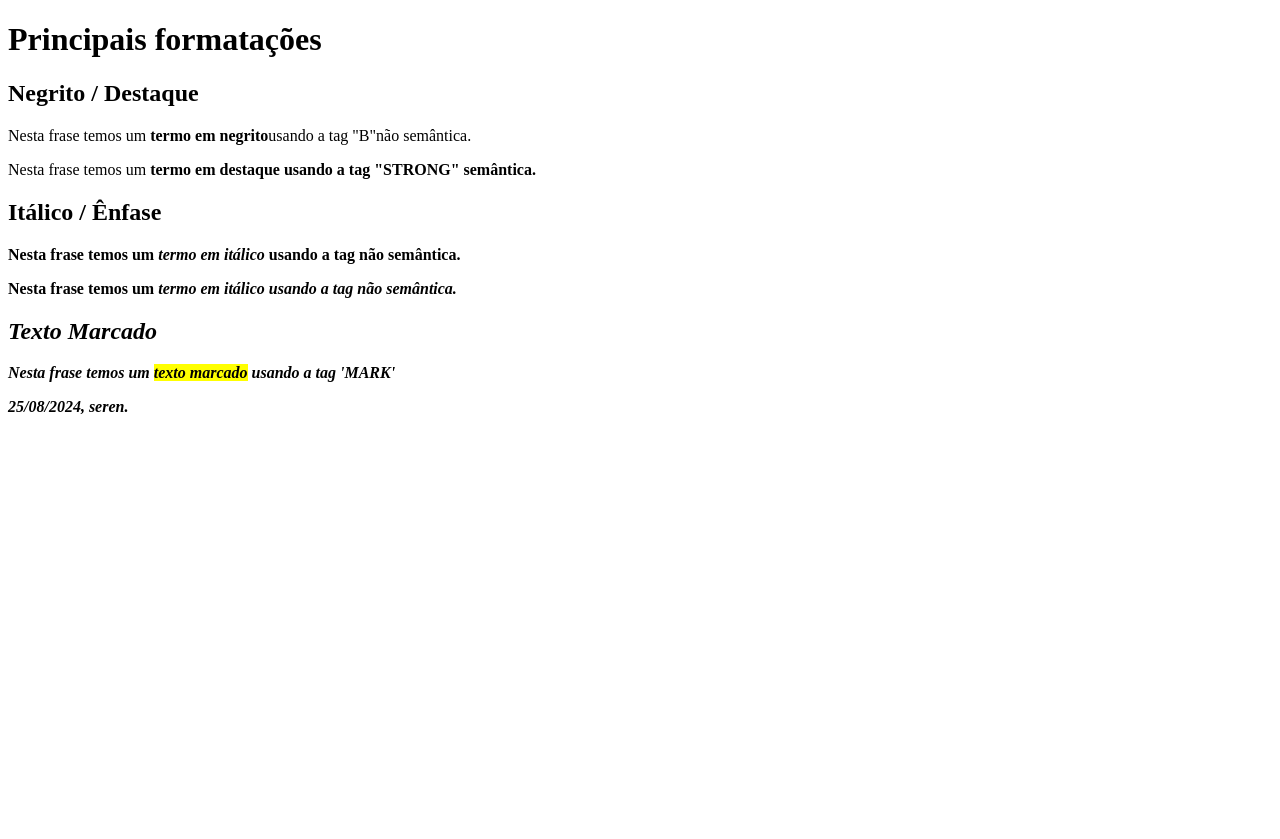
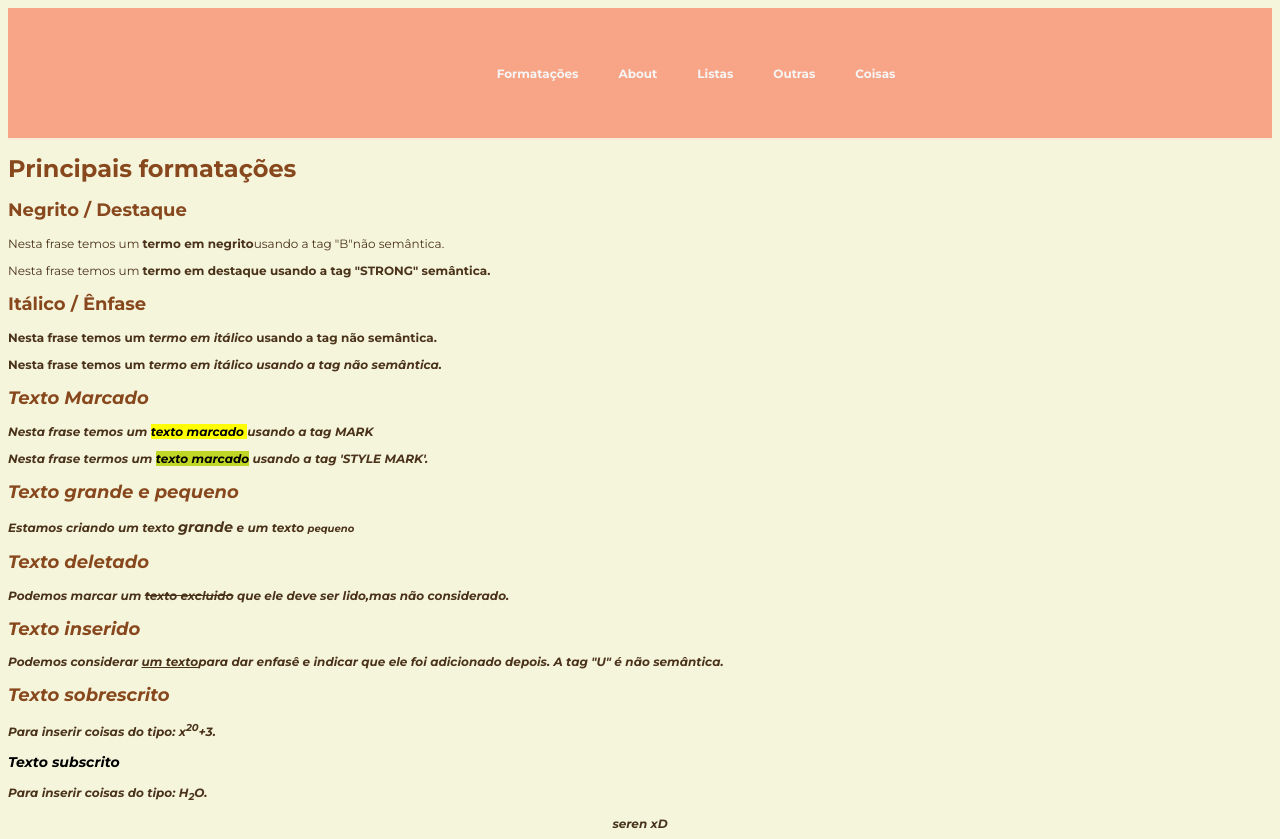
Before and after one commit to webseren/Ola-Mundo, a plain HTML site: page olamundosite/index.html in a window 1280 px wide. Before the commit the page ends 800 px from the top, so only its background shows below. Drawn offline with Linux system fonts and the light colour scheme.

Commit message:
Evolução...

```diff
--- a/olamundosite/index.html
+++ b/olamundosite/index.html
@@ -3,11 +3,24 @@
 <head>
     <meta charset="UTF-8">
     <meta name="viewport" content="width=device-width, initial-scale=1.0">
-    <title>Formataçaõ de texto!</title>
+    <title> minhas aulas & tal</title>
     <link rel="stylesheet" href="style.css">
     <link rel="preconnect" href="https://fonts.googleapis.com">
 <link rel="preconnect" href="https://fonts.gstatic.com" crossorigin>
 <link href="https://fonts.googleapis.com/css2?family=Montserrat:ital,wght@0,100..900;1,100..900&display=swap" rel="stylesheet">
+<link rel="icon" href="/olamundosite/favicon.ico" type="image/x-icon">
+<header>
+        <nav>
+            <ul>
+                <li><a href="./index.html">Formatações</a></li>
+                <li><a href="#about">About</a></li>
+                <li><a href="./listas.html">Listas</a></li>
+                <li><a href="./outros.html">Outras</a></li>
+                <li><a href="#Coisas">Coisas</a></li>
+            </ul>
+        </nav>
+    </div>
+</header>
 <body>
     <h1>Principais formatações</h1>
     <h2>Negrito / Destaque</h2>
@@ -17,7 +30,18 @@
     <p>Nesta frase temos um <i>termo em itálico</i> usando a tag não semântica.</p>
     <p>Nesta frase temos um <em>termo em itálico</i> usando a tag não semântica.</p>
     <h2>Texto Marcado</h2>
-    <p>Nesta frase temos um <mark>texto marcado</mark> usando a tag 'MARK' </p>
-    <footer> 25/08/2024, seren.</footer>
+    <p>Nesta frase temos um <mark>texto marcado </mark> usando a tag <B>MARK</B></p>
+    <p>Nesta frase termos um <mark style="background-color: #C0D725;">texto marcado</mark> usando a tag 'STYLE MARK'. </p> <!-- adicionar sempre mark antes-->
+    <h2>Texto grande e pequeno</h2>
+    <p>Estamos criando um texto <big>grande</big> e um texto <small>pequeno</small></p>  <!-- a tag "big" é obsoleta por isso fica em vermelho-->
+    <h2>Texto deletado</h2>
+    <p>Podemos marcar um <del>texto excluido</del> que ele deve ser lido,mas não considerado.</p>
+    <h2>Texto inserido</h2>
+    <p>Podemos considerar  <ins>um texto</ins>para dar enfasê e indicar que ele foi adicionado depois. A tag "U" é não semântica.</p>
+    <h2>Texto sobrescrito</h2>
+    <p>Para inserir coisas do tipo: x<sup>20</sup>+3.
+    <h3>Texto subscrito</h3>
+    <p>Para inserir coisas do tipo: H<sub>2</sub>O.</p>
+    <footer> seren xD</footer>
 </body>
 </html>
--- /dev/null
+++ b/olamundosite/style.css
@@ -0,0 +1,59 @@
+body {
+        font-family: 'Montserrat';
+        font-size: 12px;
+        background-color: beige
+    }
+    header {
+        display: flex;
+        justify-content: space-between; /* espaço entro logo e navegação */
+        align-items: center; /* centraliza o conteúdo verticalmente */
+        background-color: hsl(16, 89%, 75%);
+        color: antiquewhite;
+        height: 70px;
+        padding: 30px;
+        box-shadow: 0 2px; rgba(0, 0, 0, 0.1);
+        }
+
+
+nav ul {
+        list-style: none; /* remove as bolinhas da lista */
+        display: flex; /* exibe os itens da lista */
+        justify-content: space-around;
+        margin: 50%;
+        padding: 50%;
+        width: 100%;
+    }
+
+nav ul li {
+    margin:  0 20px; /* espaçamento entre os items do menu */
+}
+
+nav ul li a {
+
+    align-items: center;
+    text-decoration: none; /* remove o sublinhado dos links */
+    color: whitesmoke;  /* cor dos links */
+    font-weight: bold;  /* deixa o texto em negrito */
+}
+
+nav ul li a:hover {
+    color: #693228; /* muda a cor do link ao passar o mouse */
+}
+
+h1 {
+        color: #88481d;
+    }
+
+h2 {
+        color: #88481d;
+    }
+
+    p {
+        color: rgb(75, 51, 27);
+    }
+
+    footer {
+    color: rgb(71, 51, 27);
+    text-align: center;
+    text-size-adjust: 10px;
+    }
```
Also changed, not shown: olamundosite/listas.html (added, +87 -0 lines), olamundosite/outros.html (added, +51 -0 lines), olamundosite/android-chrome-192x192.png (added), olamundosite/favicon.ico (added).
